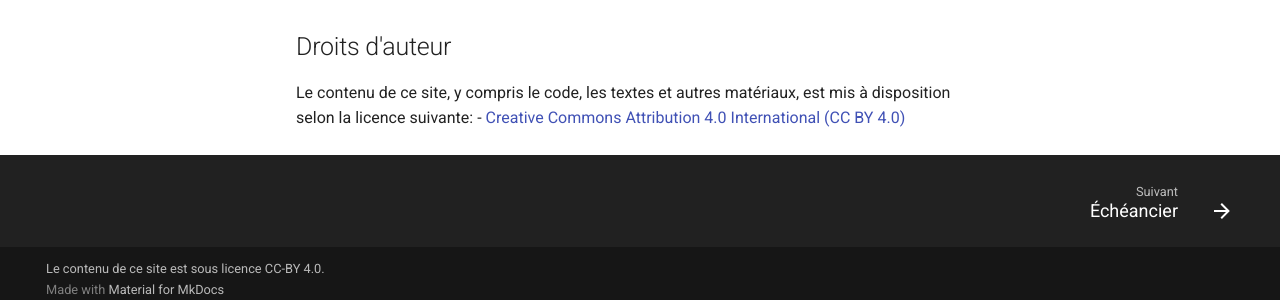
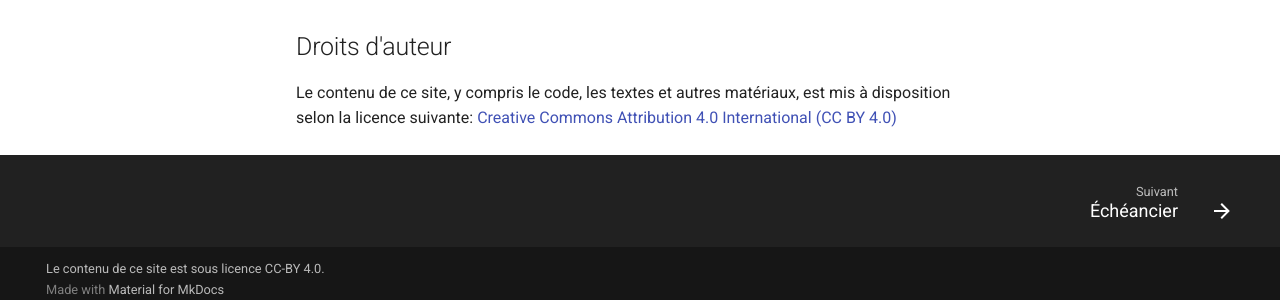
Before and after one commit to archambaultv-prof/2025H-420-2C3-MA, an MkDocs documentation site: the page built from docs/index.md, in a window 1280 px wide and 900 px high, scrolled down 943 px. Shown: the part 588-888 px from the top of the window. Built offline with MkDocs 1.6.1 and Material for MkDocs 9.7.7, drawn with Linux system fonts in a browser that asks for light colours; comment, search, counter and statistics services are not loaded.

```diff
--- a/docs/index.md
+++ b/docs/index.md
@@ -51,5 +51,4 @@
 
 ## Droits d'auteur
 Le contenu de ce site, y compris le code, les textes et autres matériaux, est
-mis à disposition selon la licence suivante:
-- [Creative Commons Attribution 4.0 International (CC BY 4.0)](https://creativecommons.org/licenses/by/4.0/deed.fr)
+mis à disposition selon la licence suivante: [Creative Commons Attribution 4.0 International (CC BY 4.0)](https://creativecommons.org/licenses/by/4.0/deed.fr)
```
